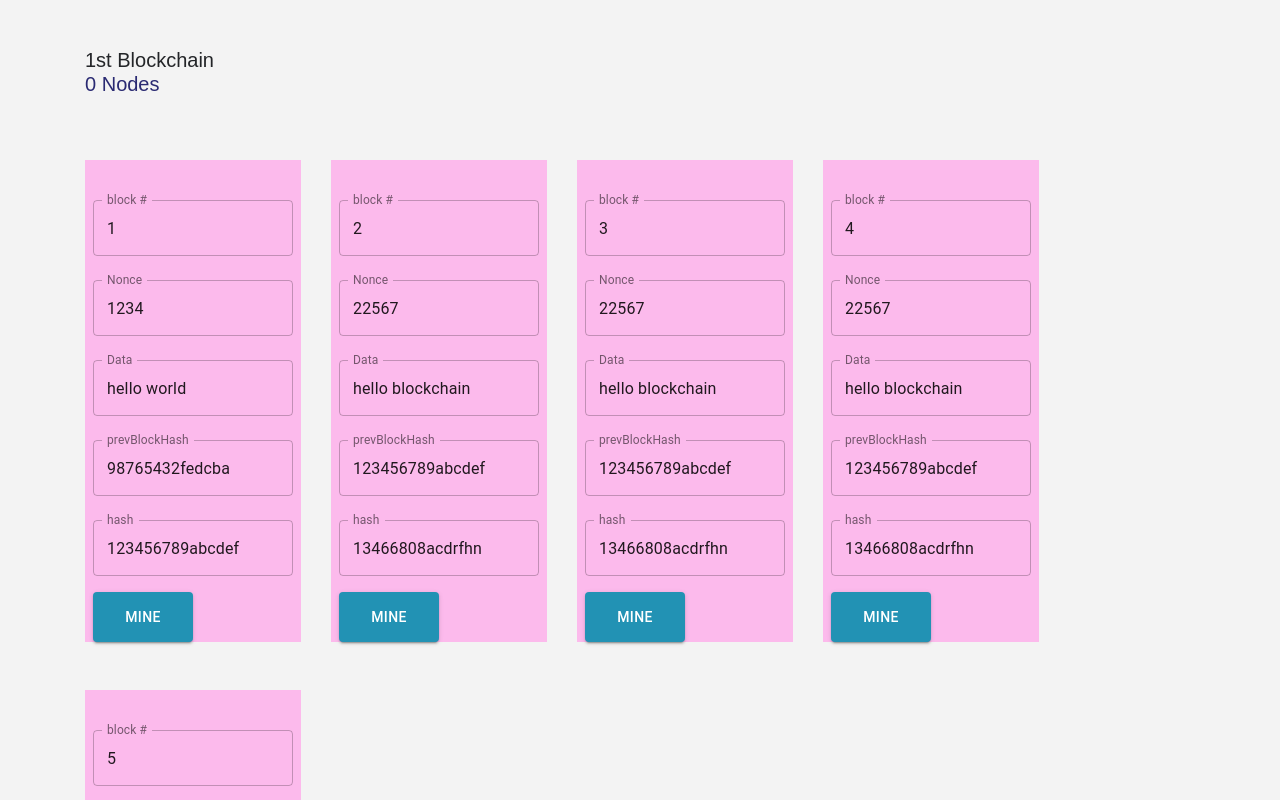
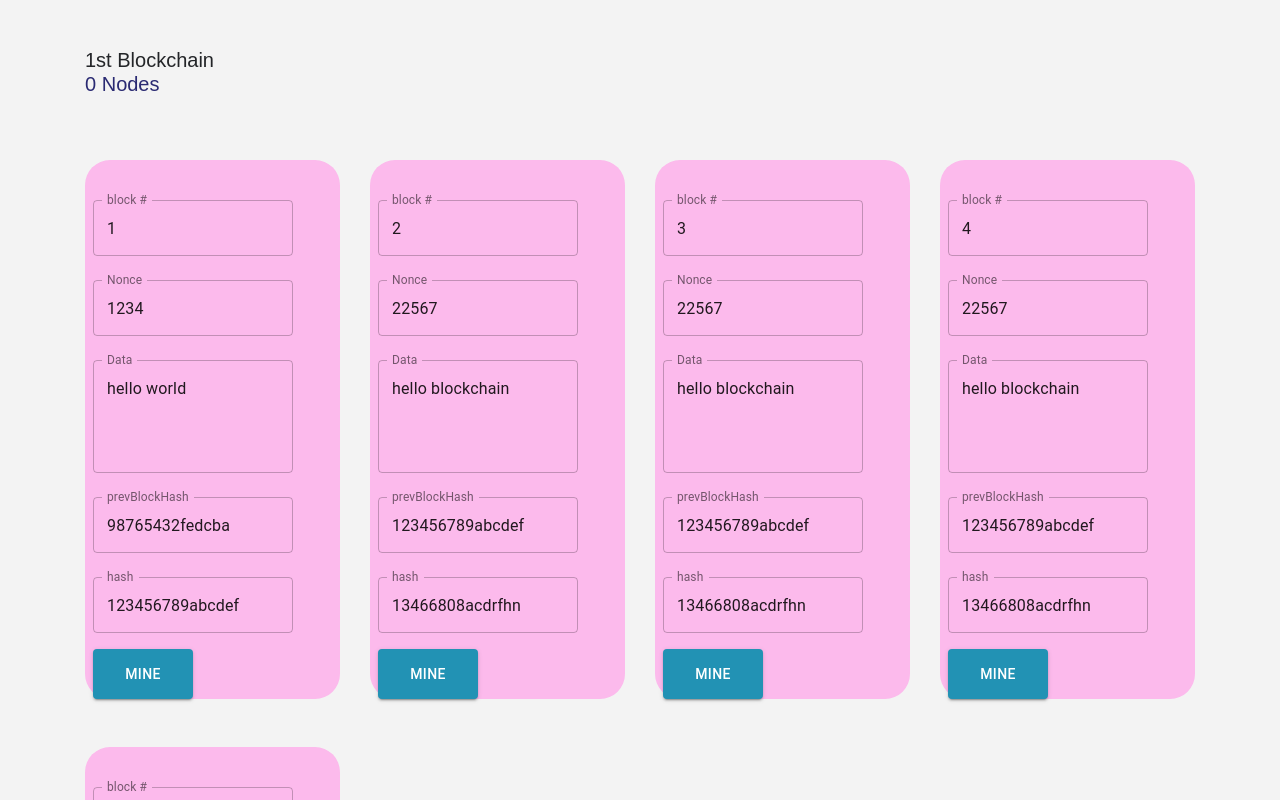
Before and after one commit to eunnovax/blockchain-education, a React (Create React App) app in the folder blockchain_react/: page / in a window 1280 px wide. Shown: the top 800 px of the page. Built offline with nearby package versions, Linux system fonts and the light colour scheme.

Commit message:
updated block css

```diff
--- a/blockchain_react/src/App.css
+++ b/blockchain_react/src/App.css
@@ -147,10 +147,13 @@ body {
 .well-success {
   background: var(--lighterGreen);
   width: max-content;
+  padding-left: 1.5rem;
+  padding-right: 1.5rem;
 }
 .well-error {
   background: var(--pink);
   width: max-content;
+
 }
 @media screen and (max-width: 768px) {
   .producta {
--- a/blockchain_react/src/components/block.js
+++ b/blockchain_react/src/components/block.js
@@ -58,9 +58,9 @@ export default withStyles(styles)(
         <ProductConsumer>
           {value => {
             return (
-              <BlockContainer >
-                <div className='col-md-3'>
-                    <form className={hash.substring(0,value.difficulty) === value.pattern ? 'well-success' : 'well-error' }>
+              <BlockContainer className='col-lg-3 col-sm-6'>
+                <div>
+                    <form className={hash.substring(0,value.difficulty) === value.pattern ? 'block-success' : 'block-error' }>
                       <br />
                       <TextField
                         id="blockN"
@@ -91,6 +91,8 @@ export default withStyles(styles)(
                         value={data}
                         onChange={e => value.changeData(e, blockNumber-1, chainID-1)}
                         margin="normal"
+                        multiline = {true}
+                        rows= {4}
                         variant="outlined"
                         className={classes.textField}
                       />
@@ -147,11 +149,33 @@ const BlockContainer = styled.div`
   right: 0;
   bottom: 0;
   margin-top: 1rem;
-
   align-items: center;
   justify-content: center;
   #modal {
     background: var(--mainWhite);
   }
+  &:hover {
+    .block-success {
+      border: 0.04rem solid rgba(0, 0, 0, 0.2);
+      box-shadow: 2px 2px 5px 0px rgba(0, 0, 0, 0.2);
+    }
+    .block-error {
+      border: 0.04rem solid rgba(0, 0, 0, 0.2);
+      box-shadow: 2px 2px 5px 0px rgba(0, 0, 0, 0.2);
+    }
+  }
+  .block-success {
+    border-color: transparent;
+    transition: all 0.2s linear;
+    border-radius: 25px;
+    background: var(--lighterGreen);
+  }
+  .block-error {
+    border-color: transparent;
+    transition: all 0.2s linear;
+    border-radius: 25px;
+    background: var(--pink);
+
+  }
 `;
 // background: rgba(255, 255, 255, 1);
--- a/blockchain_react/src/components/blockchain.js
+++ b/blockchain_react/src/components/blockchain.js
@@ -15,6 +15,7 @@ const useStyles = makeStyles(theme => ({
     marginRight: theme.spacing(1),
   },
 }));
+// add new to array
 
 const SampleFab = () => {
   const classes = useStyles();
```
